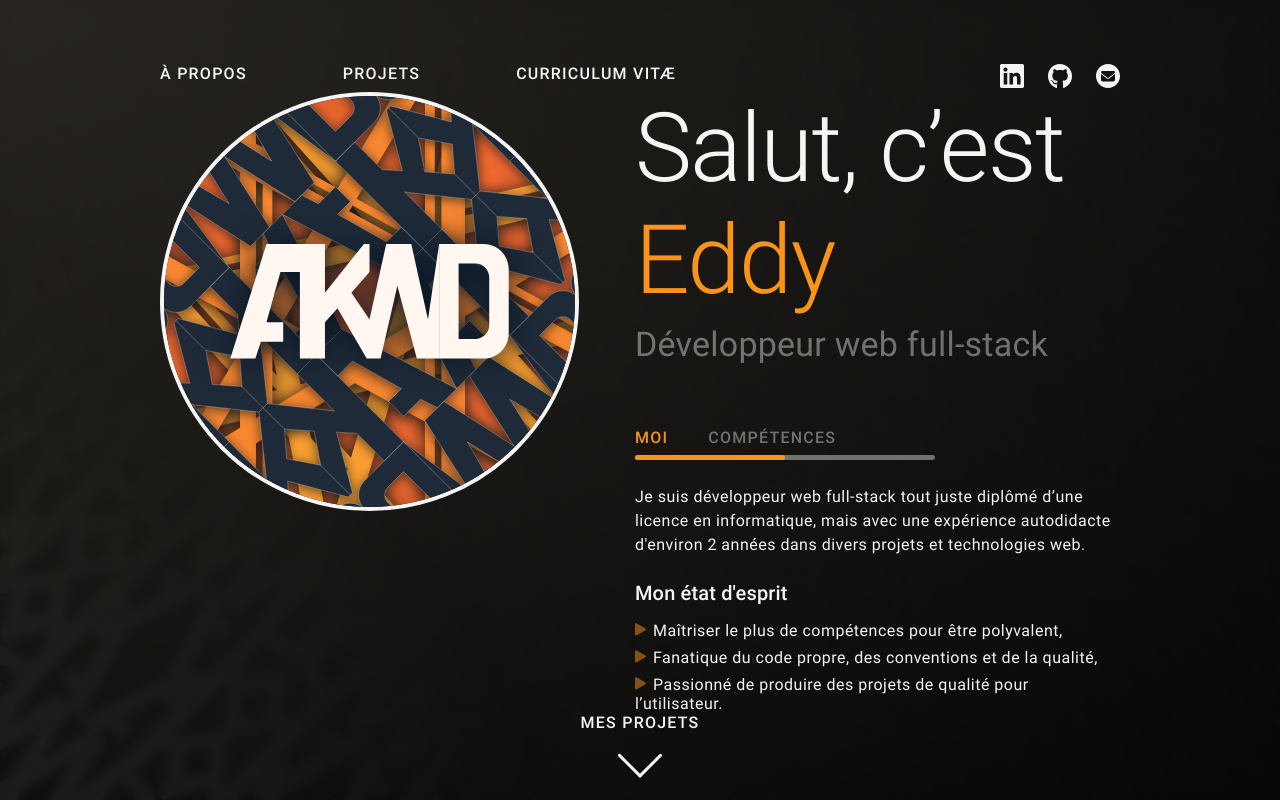
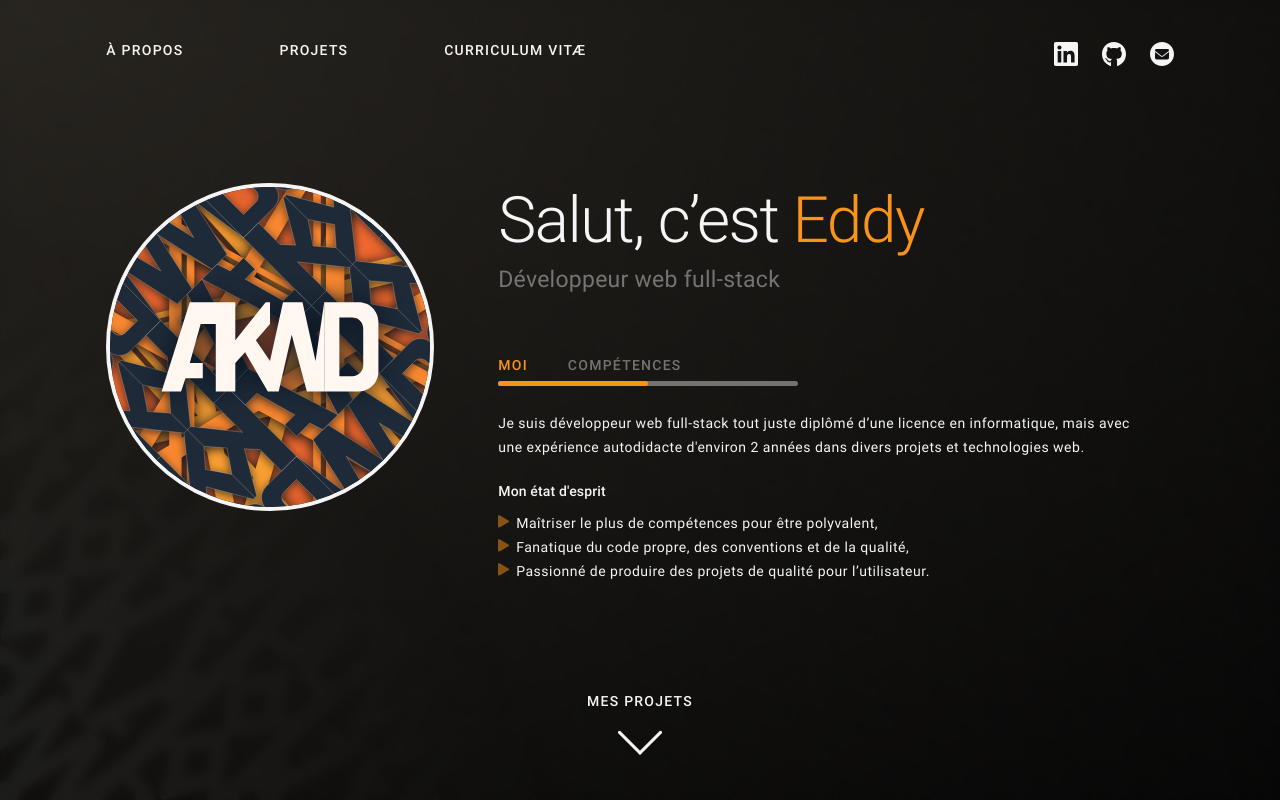
Before and after one commit to Akwd22/akwd22.github.io, a React (Create React App) app: page / in a window 1280 px wide. Built offline with nearby package versions, Linux system fonts and the light colour scheme.

Commit message:
Edit: dynamic font size

```diff
--- a/src/components/ButtonIcon/ButtonIcon.tsx
+++ b/src/components/ButtonIcon/ButtonIcon.tsx
@@ -8,7 +8,6 @@ interface ButtonIconProps {
   onClick?: React.MouseEventHandler<HTMLAnchorElement>;
 }
 
-{/* TODO : passer icon dans children directement */}
 const ButtonIcon: FunctionComponent<ButtonIconProps> = (props) => {
   return (
     <a href={props.href} target={props.target} rel="noreferrer" onClick={props.onClick} className="button-icon">
--- a/src/components/_pages/MainPage/HomeSection/HomeSection.css
+++ b/src/components/_pages/MainPage/HomeSection/HomeSection.css
@@ -3,7 +3,8 @@ section.home {
   flex-direction: column;
   justify-content: space-between;
   box-sizing: border-box;
-  padding: 64px 160px;
+  /* padding: 64px 160px; */
+  padding: clamp(24px, 3.3vw, 64px) clamp(32px, 8.3vw, 160px);
   height: 100vh;
 }
 
@@ -59,4 +60,8 @@ section.home {
 #button-to-projects {
   align-self: center;
   text-align: center;
+  font-family: "Roboto Medium", sans-serif;
+  letter-spacing: 1.25px;
+  text-transform: uppercase;
+  font-weight: 500;
 }
--- a/src/components/_pages/MainPage/HomeSection/HomeSection.tsx
+++ b/src/components/_pages/MainPage/HomeSection/HomeSection.tsx
@@ -26,16 +26,9 @@ const HomeSection: FunctionComponent<HomeSectionProps> = () => {
           </div>
         </div>
       </div>
-      <div id="button-to-projects" className="button">
-        <ButtonIcon
-          icon={
-            <div>
-              <p>Mes projets</p>
-              <ArrowIcon />
-            </div>
-          }
-          href="#mes-projets"
-        />
+      <div id="button-to-projects">
+        <p>Mes projets</p>
+        <ButtonIcon icon={<ArrowIcon />} href="#mes-projets" />
       </div>
     </section>
   );
--- a/src/components/_pages/MainPage/HomeSection/Logo/Logo.css
+++ b/src/components/_pages/MainPage/HomeSection/Logo/Logo.css
@@ -3,5 +3,5 @@
   border: 4px var(--color-text-light) solid;
   max-width: 480px;
   max-height: 480px;
-  width: 100%;
+  width: 25vw;
 }
--- a/src/components/globals.css
+++ b/src/components/globals.css
@@ -22,28 +22,32 @@
 
 .title-1 {
   font-family: "Roboto Light", sans-serif;
-  font-size: 96px;
+  /* font-size: 96px; */
+  font-size: clamp(34px, 5vw, 96px);
   letter-spacing: -1.5px;
   font-weight: 300;
 }
 
 .title-2 {
   font-family: "Roboto Regular", sans-serif;
-  font-size: 34px;
+  /* font-size: 34px; */
+  font-size: clamp(16px, 1.8vw, 34px);
   letter-spacing: 0.25px;
   font-weight: 400;
 }
 
 .title-4 {
   font-family: "Roboto Medium", sans-serif;
-  font-size: 20px;
+  /* font-size: 20px; */
+  font-size: clamp(14px, 1.05vw, 20px);
   letter-spacing: 0.15px;
   font-weight: 500;
 }
 
 .button {
   font-family: "Roboto Medium", sans-serif;
-  font-size: 16px;
+  /* font-size: 16px; */
+  font-size: clamp(14px, 0.8vw, 16px);
   letter-spacing: 1.25px;
   text-transform: uppercase;
   font-weight: 500;
@@ -65,7 +69,8 @@ html {
 
 body {
   font-family: "Roboto Regular";
-  font-size: 16px;
+  /* font-size: 16px; */
+  font-size: clamp(14px, 0.8vw, 16px);
   letter-spacing: 0.5px;
   font-weight: 400;
   background-color: black;
```
